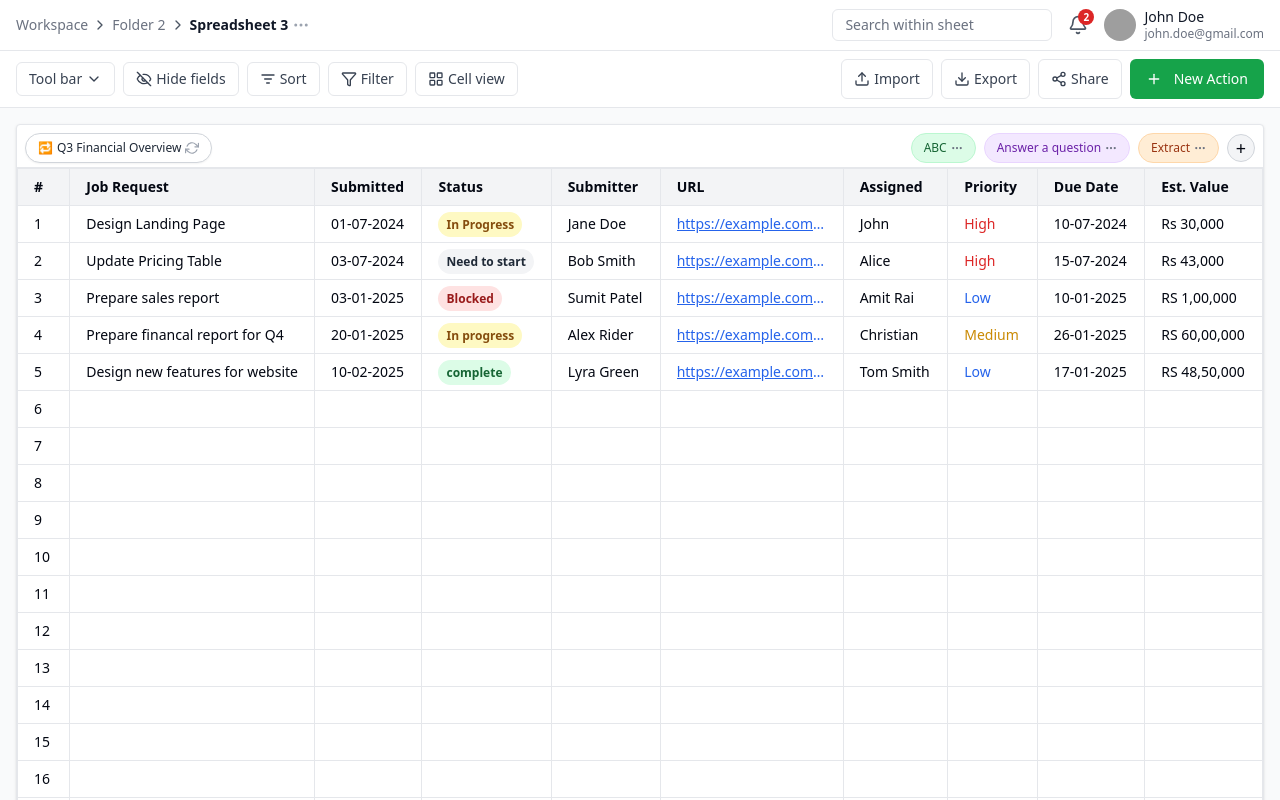
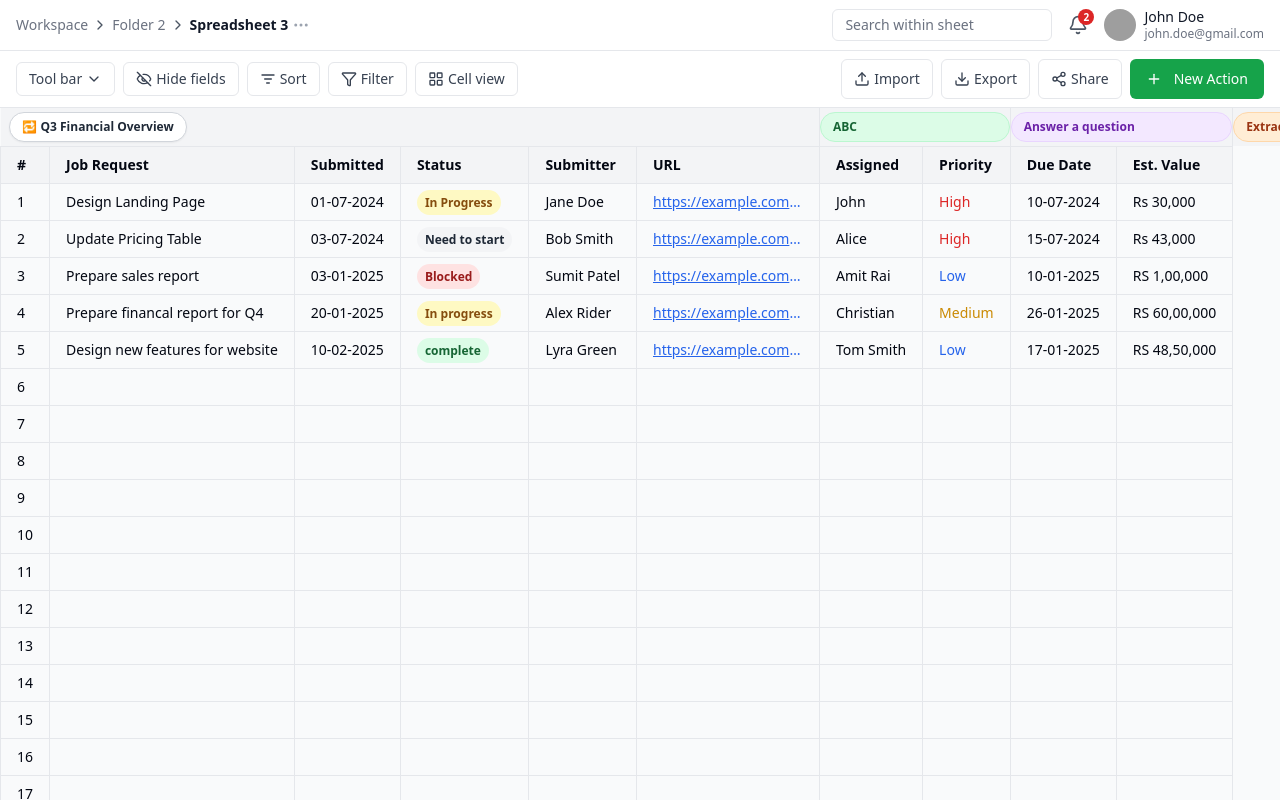
Before and after one commit to The-morning-star23/intern-spreadsheet, a React (Vite) app: page / in a window 1280 px wide. Shown: the top 800 px of the page. Built offline with nearby package versions, Linux system fonts and the light colour scheme; grey boxes are pictures that could not be loaded.

Commit message:
embdedded sheetheader inside table header to match the designs

```diff
--- a/src/App.tsx
+++ b/src/App.tsx
@@ -1,6 +1,5 @@
 import TopBar from "./components/TopBar";
 import Toolbar from "./components/Toolbar";
-import SheetHeader from "./components/SheetHeader";
 import Table from "./components/Table";
 
 function App() {
@@ -12,11 +11,8 @@ function App() {
       {/* Toolbar just below TopBar */}
       <Toolbar />
 
-      {/* SheetHeader + Table inside a shared bordered box */}
-      <div className="border mx-4 my-4 bg-white rounded shadow overflow-hidden">
-        <SheetHeader />
-        <Table />
-      </div>
+      {/*Table */}
+      <Table />
     </div>
   );
 }
--- a/src/components/SheetHeader.tsx
+++ /dev/null
@@ -1,64 +0,0 @@
-import { FiRefreshCw } from "react-icons/fi";
-import { BsThreeDots } from "react-icons/bs";
-
-export default function SheetHeader() {
-  return (
-    <div className="flex items-center justify-between px-2 pt-2 pb-1 border-b border-gray-200 text-xs font-medium">
-      {/* Left: Q3 Financial Overview Tab */}
-      <div className="flex items-center space-x-2">
-        <div
-          onClick={() => console.log("Clicked on Q3 Financial Overview tab")}
-          className="flex items-center space-x-1 rounded-full border border-gray-300 bg-white px-3 py-[6px] text-xs font-medium shadow-sm hover:bg-gray-50 cursor-pointer"
-        >
-          <span className="text-blue-500">🔁</span>
-          <span className="text-gray-800">Q3 Financial Overview</span>
-          <FiRefreshCw
-            className="text-gray-400 text-[14px] cursor-pointer"
-            onClick={(e) => {
-              e.stopPropagation();
-              console.log("Refresh icon clicked");
-            }}
-          />
-        </div>
-      </div>
-
-      {/* Right: ABC, Answer a question, Extract, + */}
-      <div className="flex items-center space-x-2">
-        {/* ABC */}
-        <div
-          onClick={() => console.log("ABC button clicked")}
-          className="flex items-center space-x-1 rounded-full border border-green-200 bg-green-100 px-3 py-[6px] cursor-pointer hover:bg-green-200 transition"
-        >
-          <span className="text-xs font-medium text-green-800">ABC</span>
-          <BsThreeDots className="text-gray-500 text-[12px]" />
-        </div>
-
-        {/* Answer a question */}
-        <div
-          onClick={() => console.log("Answer a question clicked")}
-          className="flex items-center space-x-1 rounded-full border border-purple-200 bg-purple-100 px-3 py-[6px] cursor-pointer hover:bg-purple-200 transition"
-        >
-          <span className="text-xs font-medium text-purple-800">Answer a question</span>
-          <BsThreeDots className="text-gray-500 text-[12px]" />
-        </div>
-
-        {/* Extract */}
-        <div
-          onClick={() => console.log("Extract button clicked")}
-          className="flex items-center space-x-1 rounded-full border border-orange-200 bg-orange-100 px-3 py-[6px] cursor-pointer hover:bg-orange-200 transition"
-        >
-          <span className="text-xs font-medium text-orange-800">Extract</span>
-          <BsThreeDots className="text-gray-500 text-[12px]" />
-        </div>
-
-        {/* Plus Button */}
-        <div
-          onClick={() => console.log("Add (+) button clicked")}
-          className="flex items-center justify-center w-[28px] h-[28px] rounded-full border border-gray-300 bg-gray-100 cursor-pointer hover:bg-gray-200 transition"
-        >
-          <span className="text-lg leading-none">+</span>
-        </div>
-      </div>
-    </div>
-  );
-}
--- a/src/components/Table.tsx
+++ b/src/components/Table.tsx
@@ -20,7 +20,7 @@ const baseColumns = [
     header: "Status",
     cell: info => {
       const status = String(info.getValue()).trim();
-      if (!status) return null; // No background or span if empty
+      if (!status) return null;
 
       const color =
         status.toLowerCase().includes("progress")
@@ -33,12 +33,11 @@ const baseColumns = [
 
       return (
         <span className={`px-2 py-1 rounded-full text-xs font-semibold ${color}`}>
-         {status}
+          {status}
         </span>
       );
     },
   }),
-
   columnHelper.accessor("submitter", { header: "Submitter" }),
   columnHelper.accessor("url", {
     header: "URL",
@@ -74,7 +73,6 @@ const baseColumns = [
   columnHelper.accessor("estValue", { header: "Est. Value" }),
 ];
 
-// Fill empty rows to make 50 total
 const totalRows = 50;
 const fullData = [
   ...mockData,
@@ -120,9 +118,37 @@ const Table = () => {
   return (
     <div className="overflow-auto">
       <table className="min-w-full text-sm table-fixed border-collapse">
-        <thead className="bg-gray-100 text-left font-medium">
+        <thead>
+          {/* First custom row - Q3 and action tabs */}
+          <tr className="text-xs font-medium bg-gray-100">
+            <th colSpan={6} className="p-0 border-r">
+              <div className="flex items-center h-full space-x-1 px-2 py-1">
+                <div className="flex items-center space-x-1 rounded-full border border-gray-300 bg-white px-3 py-[6px] shadow-sm hover:bg-gray-50 cursor-pointer">
+                  <span className="text-blue-500">🔁</span>
+                  <span className="text-gray-800">Q3 Financial Overview</span>
+                </div>
+              </div>
+            </th>
+            <th colSpan={2} className="p-0 border-r">
+              <div className="flex items-center justify-between h-full px-3 py-[6px] bg-green-100 rounded-full border border-green-200 cursor-pointer hover:bg-green-200">
+                <span className="text-xs text-green-800">ABC</span>
+              </div>
+            </th>
+            <th colSpan={2} className="p-0 border-r">
+              <div className="flex items-center justify-between h-full px-3 py-[6px] bg-purple-100 rounded-full border border-purple-200 cursor-pointer hover:bg-purple-200">
+                <span className="text-xs text-purple-800">Answer a question</span>
+              </div>
+            </th>
+            <th colSpan={2} className="p-0">
+              <div className="flex items-center justify-between h-full px-3 py-[6px] bg-orange-100 rounded-full border border-orange-200 cursor-pointer hover:bg-orange-200">
+                <span className="text-xs text-orange-800">Extract</span>
+              </div>
+            </th>
+          </tr>
+
+          {/* Actual header row from react-table */}
           {table.getHeaderGroups().map(headerGroup => (
-            <tr key={headerGroup.id}>
+            <tr key={headerGroup.id} className="bg-gray-100 text-left font-medium">
               {headerGroup.headers.map(header => (
                 <th
                   key={header.id}
@@ -135,6 +161,7 @@ const Table = () => {
             </tr>
           ))}
         </thead>
+
         <tbody>
           {table.getRowModel().rows.map((row, rowIndex) => (
             <tr className="hover:bg-gray-50" key={row.id}>
@@ -163,7 +190,6 @@ const Table = () => {
       </table>
 
       {/* Bottom Tab Bar */}
-
       <div className="flex items-center border-t border-gray-200 px-4 py-2 bg-white text-sm">
         {["All Orders", "Pending", "Reviewed", "Arrived"].map((tab, idx) => (
           <button
```
